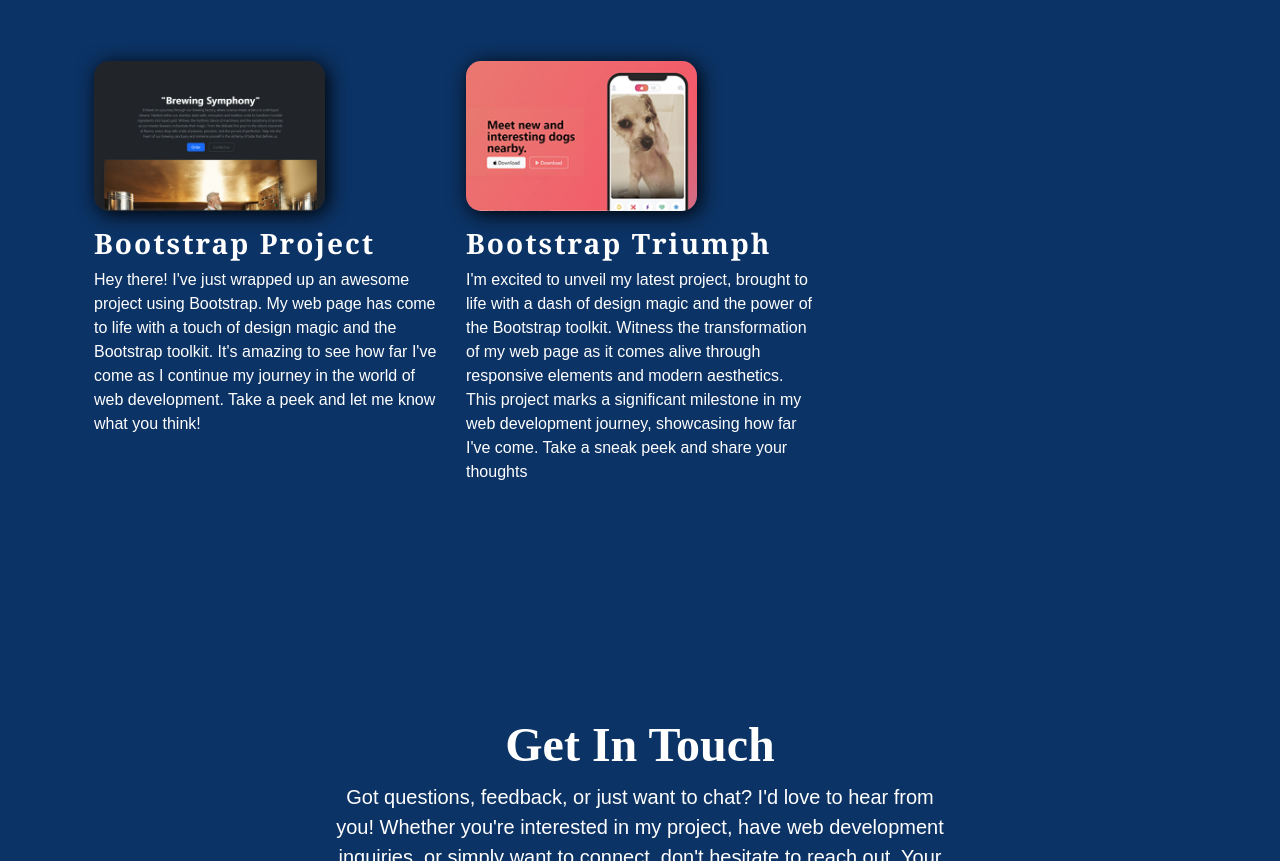
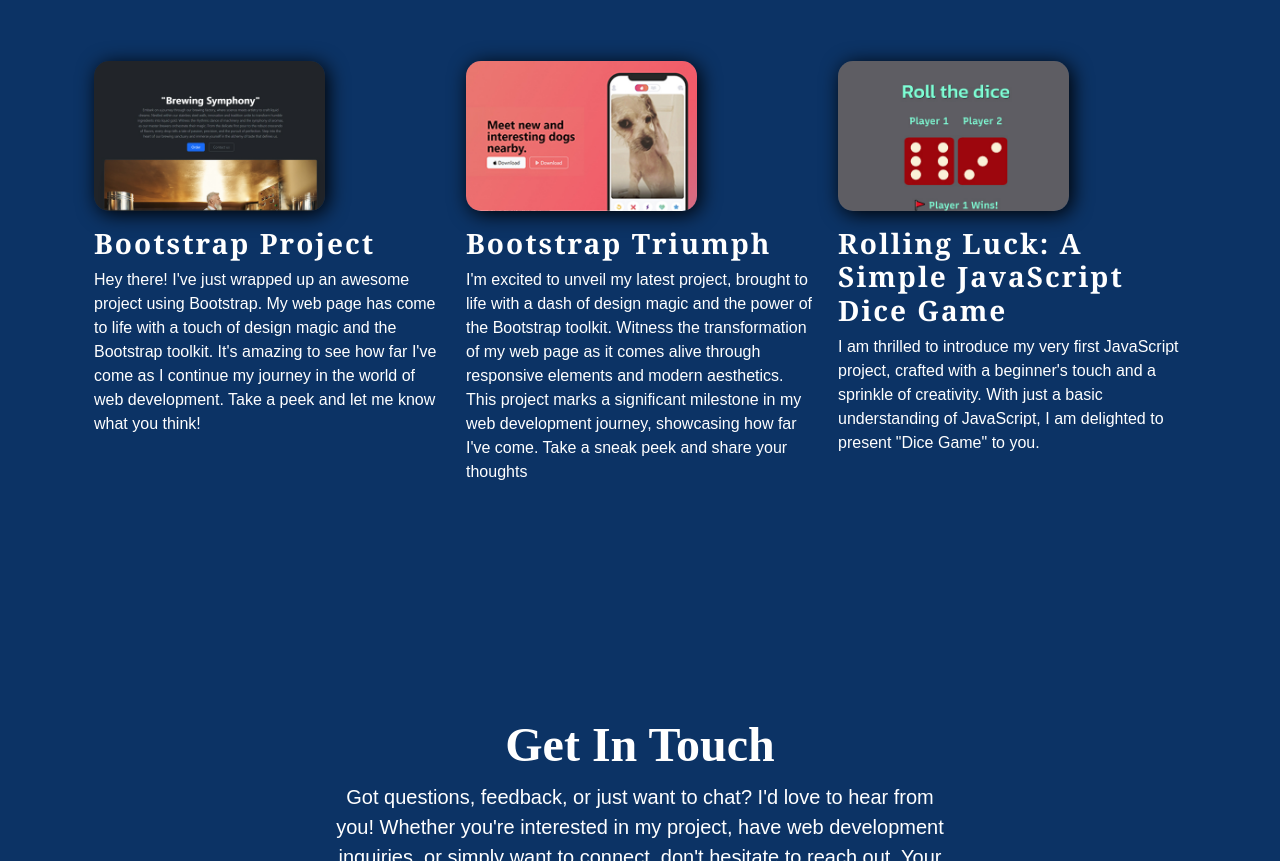
Before and after one commit to RaduGeorge89/WebProject, a plain HTML site: page index.html in a window 1280 px wide. Shown: the part 1068-1929 px from the top of the page. Drawn offline with nearby package versions, Linux system fonts and the light colour scheme.

Commit message:
Add files via upload

```diff
--- a/index.html
+++ b/index.html
@@ -92,6 +92,17 @@
                transformation of my web page as it comes alive through responsive elements and modern aesthetics. This project marks a significant milestone in my web development journey, showcasing how far I've come. Take a sneak peek and share your thoughts</p>
             <a href="#" class="icon-link"></a>
           </div>
+
+          <div class="feature col">
+            <div class="feature-icon d-inline-flex align-items-center justify-content-center  fs-2 mb-3">
+              <a href="https://radugeorge89.github.io/Dice-game/" target="_blank">
+                <img src="./images/dice.JPG" alt="" height="200px " class="featimg">
+              </a>
+            </div>
+            <h3 class="feauterd-title">Rolling Luck: A Simple JavaScript Dice Game</h3>
+            <p class="description">I am thrilled to introduce my very first JavaScript project, crafted with a beginner's touch and a sprinkle of creativity. With just a basic understanding of JavaScript, I am delighted to present "Dice Game" to you.</p>
+            <a href="#" class="icon-link"></a>
+          </div>
         </div>
       </div>
 
```
Also changed, not shown: images/dice.JPG (added).
